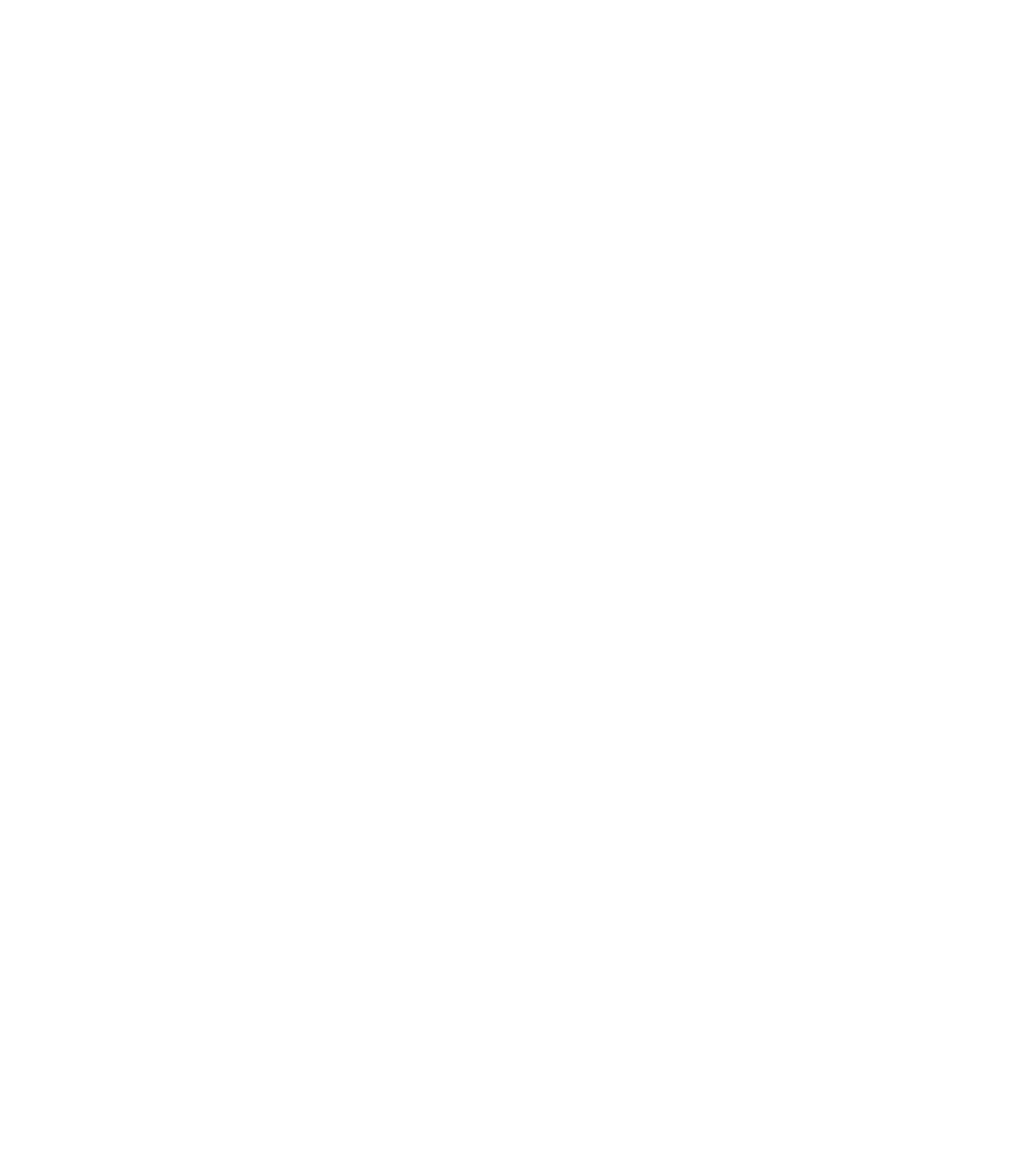
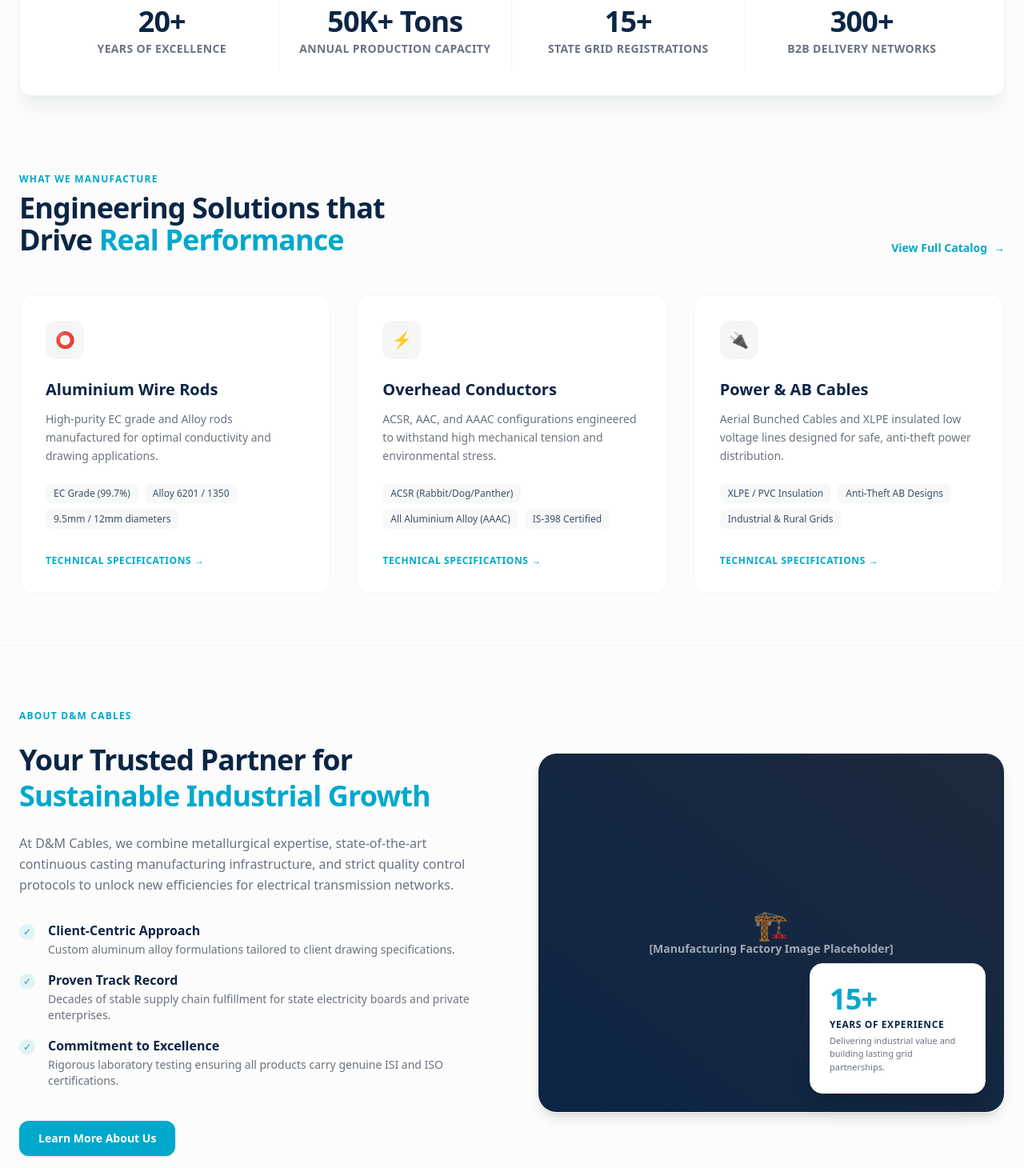
Before and after one commit to manikdhiman/dandm-cables, a Next.js app: page / in a window 1280 px wide. Shown: the part 830-2290 px from the top of the page at 80% size. Before the commit the page ends 880 px from the top, so only its background shows below. Built offline with nearby package versions, Linux system fonts and the light colour scheme.

Commit message:
product grid, quick stats, value prop these sections are added in the project

```diff
--- a/src/app/layout.js
+++ b/src/app/layout.js
@@ -1,5 +1,6 @@
 import "./globals.css";
-import Navbar from "@/components/layout/Navbar"; // The '@' symbol points directly to the 'src' directory!
+// 👇 ADD THIS IMPORT STATEMENT AT THE TOP 👇
+import Navbar from "@/components/layout/Navbar";
 
 export const metadata = {
   title: "D & M Cables | Premium Manufacturing",
@@ -8,12 +9,11 @@
 
 export default function RootLayout({ children }) {
   return (
-    <html lang="en">
+    <html lang="en" suppressHydrationWarning>
       <body className="antialiased font-sans">
-        {/* We place the Navbar here so it stays fixed on top of every page */}
+        {/* Now that it is imported above, this will work perfectly! */}
         <Navbar />
 
-        {/* 'children' represents whatever page you are currently viewing */}
         <div className="pt-20">
           {children}
         </div>
--- a/src/app/page.js
+++ b/src/app/page.js
@@ -1,12 +1,15 @@
 import Hero from "@/components/sections/Hero";
+import QuickStats from "@/components/sections/QuickStats";
+import ProductsGrid from "@/components/sections/ProductsGrid";
+import ValueProp from "@/components/sections/ValueProp";
 
 export default function Home() {
   return (
-    <main className="min-h-screen bg-white">
-      {/* The main presentation element */}
+    <main className="min-h-screen bg-brand-ice/40 pb-20">
       <Hero />
-
-      {/* The future overlapping metrics ribbon section will sit right here */}
+      <QuickStats />
+      <ProductsGrid />
+      <ValueProp/>
     </main>
   );
 }
--- /dev/null
+++ b/src/components/sections/ProductsGrid.js
@@ -0,0 +1,72 @@
+import Link from 'next/link';
+
+export default function ProductsGrid() {
+  const categories = [
+    {
+      title: "Aluminium Wire Rods",
+      desc: "High-purity EC grade and Alloy rods manufactured for optimal conductivity and drawing applications.",
+      icon: "⭕",
+      specs: ["EC Grade (99.7%)", "Alloy 6201 / 1350", "9.5mm / 12mm diameters"]
+    },
+    {
+      title: "Overhead Conductors",
+      desc: "ACSR, AAC, and AAAC configurations engineered to withstand high mechanical tension and environmental stress.",
+      icon: "⚡",
+      specs: ["ACSR (Rabbit/Dog/Panther)", "All Aluminium Alloy (AAAC)", "IS-398 Certified"]
+    },
+    {
+      title: "Power & AB Cables",
+      desc: "Aerial Bunched Cables and XLPE insulated low voltage lines designed for safe, anti-theft power distribution.",
+      icon: "🔌",
+      specs: ["XLPE / PVC Insulation", "Anti-Theft AB Designs", "Industrial & Rural Grids"]
+    }
+  ];
+
+  return (
+    <section className="max-w-7xl mx-auto px-6 pt-24 pb-16">
+      {/* Section Header */}
+      <div className="flex flex-col md:flex-row md:items-end justify-between mb-12 gap-4">
+        <div>
+          <span className="text-xs font-bold uppercase tracking-widest text-brand-teal block mb-2">WHAT WE MANUFACTURE</span>
+          <h2 className="text-3xl sm:text-4xl font-black text-brand-navy tracking-tight">
+            Engineering Solutions that <br />Drive <span className="text-brand-teal">Real Performance</span>
+          </h2>
+        </div>
+        <Link href="/products" className="text-sm font-bold text-brand-teal hover:text-brand-navy transition flex items-center gap-2 group whitespace-nowrap">
+          View Full Catalog <span className="transform group-hover:translate-x-1 transition-transform">→</span>
+        </Link>
+      </div>
+
+      {/* Grid Layout */}
+      <div className="grid grid-cols-1 md:grid-cols-3 gap-8">
+        {categories.map((item, index) => (
+          <div
+            key={index}
+            className="bg-white p-8 rounded-2xl border border-gray-100 hover:border-brand-teal/30 hover:shadow-xl hover:-translate-y-1 transition-all duration-300 flex flex-col justify-between group"
+          >
+            <div>
+              <div className="w-12 h-12 rounded-xl bg-brand-ice flex items-center justify-center text-xl mb-6 group-hover:bg-brand-teal group-hover:text-white transition-colors duration-300">
+                {item.icon}
+              </div>
+              <h3 className="text-xl font-bold text-brand-navy mb-3">{item.title}</h3>
+              <p className="text-sm text-brand-gray leading-relaxed mb-6">{item.desc}</p>
+
+              {/* Core Spec Pill Tags */}
+              <div className="flex flex-wrap gap-2 mb-8">
+                {item.specs.map((spec, sIdx) => (
+                  <span key={sIdx} className="text-xs font-medium bg-brand-ice/70 text-brand-navy/80 px-2.5 py-1 rounded-md">
+                    {spec}
+                  </span>
+                ))}
+              </div>
+            </div>
+
+            <Link href={`/products`} className="text-xs font-bold uppercase tracking-wider text-brand-teal group-hover:text-brand-navy transition mt-auto block">
+              Technical Specifications →
+            </Link>
+          </div>
+        ))}
+      </div>
+    </section>
+  );
+}
--- /dev/null
+++ b/src/components/sections/QuickStats.js
@@ -0,0 +1,31 @@
+export default function QuickStats() {
+  const stats = [
+    { value: "20+", label: "Years of Excellence", icon: "🏭" },
+    { value: "50K+ Tons", label: "Annual Production Capacity", icon: "⚖️" },
+    { value: "15+", label: "State Grid Registrations", icon: "🏆" },
+    { value: "300+", label: "B2B Delivery Networks", icon: "🌐" },
+  ];
+
+  return (
+    <section className="relative z-10 -mt-10 max-w-7xl mx-auto px-6">
+      <div className="bg-white rounded-2xl shadow-xl shadow-brand-navy/5 border border-gray-100 grid grid-cols-2 lg:grid-cols-4 divide-y lg:divide-y-0 lg:divide-x divide-gray-100 p-6 sm:p-8">
+        {stats.map((stat, index) => (
+          <div
+            key={index}
+            className={`flex flex-col items-center text-center p-4 ${
+              index >= 2 ? 'pt-6 lg:pt-4' : '' // Handles spacing when wrapped on mobile
+            }`}
+          >
+            <span className="text-2xl mb-2">{stat.icon}</span>
+            <span className="text-3xl sm:text-4xl font-black text-brand-navy tracking-tight">
+              {stat.value}
+            </span>
+            <span className="text-xs sm:text-sm font-semibold text-brand-gray mt-1 tracking-wide uppercase">
+              {stat.label}
+            </span>
+          </div>
+        ))}
+      </div>
+    </section>
+  );
+}
--- /dev/null
+++ b/src/components/sections/ValueProp.js
@@ -0,0 +1,77 @@
+import Link from 'next/link';
+
+export default function ValueProp() {
+  const points = [
+    { title: "Client-Centric Approach", desc: "Custom aluminum alloy formulations tailored to client drawing specifications." },
+    { title: "Proven Track Record", desc: "Decades of stable supply chain fulfillment for state electricity boards and private enterprises." },
+    { title: "Commitment to Excellence", desc: "Rigorous laboratory testing ensuring all products carry genuine ISI and ISO certifications." }
+  ];
+
+  return (
+    <section className="max-w-7xl mx-auto px-6 py-20 border-t border-gray-100">
+      <div className="grid grid-cols-1 lg:grid-cols-2 gap-16 items-center">
+
+        {/* Left Column: Text & Trust Points */}
+        <div className="space-y-6">
+          <span className="text-xs font-bold uppercase tracking-widest text-brand-teal block">ABOUT D&M CABLES</span>
+          <h2 className="text-3xl sm:text-4xl font-black text-brand-navy tracking-tight leading-tight">
+            Your Trusted Partner for <br />
+            <span className="text-brand-teal">Sustainable Industrial Growth</span>
+          </h2>
+          <p className="text-base text-brand-gray leading-relaxed">
+            At D&M Cables, we combine metallurgical expertise, state-of-the-art continuous casting manufacturing infrastructure, and strict quality control protocols to unlock new efficiencies for electrical transmission networks.
+          </p>
+
+          {/* Key Checklist Elements */}
+          <div className="space-y-4 pt-2">
+            {points.map((point, index) => (
+              <div key={index} className="flex gap-4 items-start">
+                <div className="w-5 h-5 rounded-full bg-brand-teal/10 text-brand-teal flex items-center justify-center text-xs shrink-0 mt-1">
+                  ✓
+                </div>
+                <div>
+                  <h4 className="font-bold text-brand-navy text-sm sm:text-base">{point.title}</h4>
+                  <p className="text-xs sm:text-sm text-brand-gray mt-0.5">{point.desc}</p>
+                </div>
+              </div>
+            ))}
+          </div>
+
+          <div className="pt-4">
+            <Link
+              href="/about"
+              className="bg-brand-teal text-white text-sm font-semibold px-6 py-3 rounded-xl hover:bg-brand-navy transition duration-300 inline-block shadow-sm"
+            >
+              Learn More About Us
+            </Link>
+          </div>
+        </div>
+
+        {/* Right Column: Visual Frame with Floating Badge */}
+        <div className="relative">
+          {/* Main Structural Image Box Container */}
+          <div className="w-full h-[450px] bg-gradient-to-tr from-brand-navy to-slate-800 rounded-3xl overflow-hidden border border-gray-100 flex items-center justify-center text-white relative shadow-lg">
+            <div className="text-center p-6 space-y-2 opacity-60">
+              <span className="text-4xl">🏗️</span>
+              <p className="font-semibold text-sm">[Manufacturing Factory Image Placeholder]</p>
+            </div>
+          </div>
+
+          {/* Floating White Experience Card (Matching the UI design template) */}
+          <div className="absolute bottom-6 right-6 bg-white p-6 rounded-2xl shadow-xl border border-gray-100 max-w-[220px] transform hover:scale-105 transition-transform duration-300">
+            <span className="text-3xl sm:text-4xl font-black text-brand-teal block tracking-tight">
+              15+
+            </span>
+            <span className="text-xs font-bold text-brand-navy uppercase tracking-wider block mt-1">
+              Years of Experience
+            </span>
+            <span className="text-[11px] text-brand-gray mt-1 block leading-normal">
+              Delivering industrial value and building lasting grid partnerships.
+            </span>
+          </div>
+        </div>
+
+      </div>
+    </section>
+  );
+}
```
